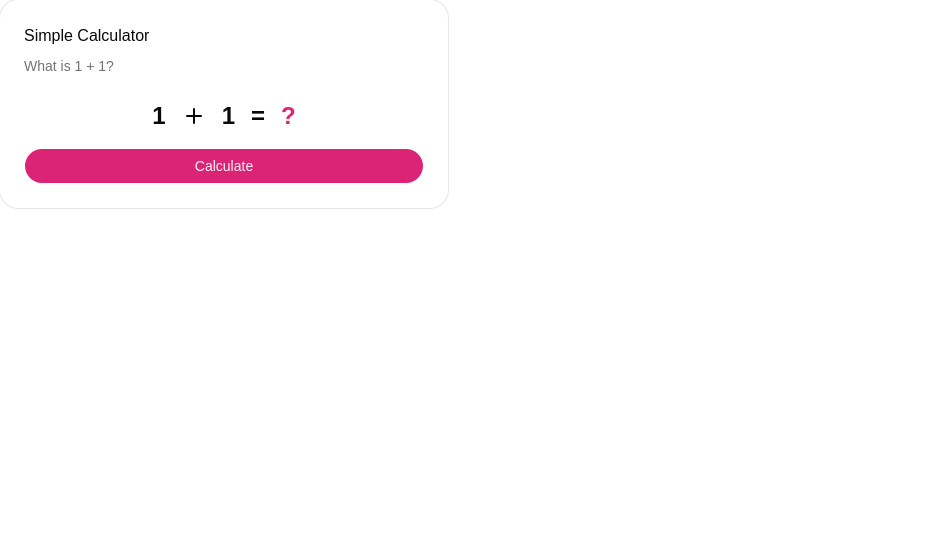
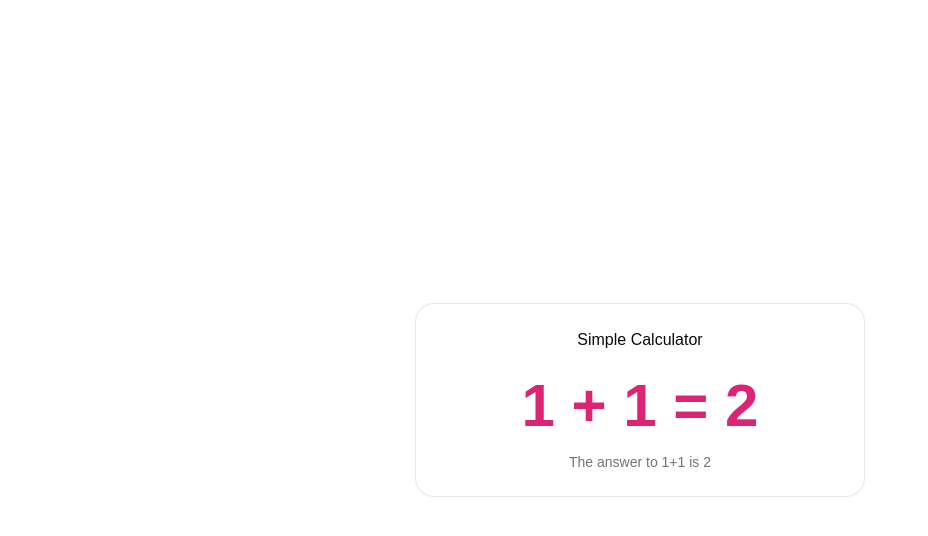
Before and after one commit to cte/todo, a React (Vite) app: page / in a window 1280 px wide. Shown: the top 536 px of the page, without its empty margins (0-928 px from the left). Built offline with nearby package versions, Linux system fonts and the light colour scheme.

Commit message:
feat: add calculator component that displays 1+1=2

```diff
--- a/src/components/calculator.tsx
+++ b/src/components/calculator.tsx
@@ -1,33 +1,27 @@
-import * as React from "react"
-import { Card, CardContent, CardDescription, CardHeader, CardTitle } from "@/components/ui/card"
-import { Button } from "@/components/ui/button"
-import { PlusIcon } from "lucide-react"
+import { Card, CardContent, CardHeader, CardTitle } from "@/components/ui/card"
 
 export function Calculator() {
-  const [result, setResult] = React.useState<number | null>(null)
-
-  const calculate = () => {
-    setResult(1 + 1)
-  }
+  const num1 = 1
+  const num2 = 1
+  const result = num1 + num2
 
   return (
+    <div className="flex min-h-screen items-center justify-center p-4">
       <Card className="w-full max-w-md">
         <CardHeader>
-        <CardTitle>Simple Calculator</CardTitle>
-        <CardDescription>What is 1 + 1?</CardDescription>
+          <CardTitle className="text-center">Simple Calculator</CardTitle>
         </CardHeader>
-      <CardContent className="space-y-4">
-        <div className="flex items-center justify-center gap-4 text-2xl font-semibold">
-          <span>1</span>
-          <PlusIcon className="h-6 w-6" />
-          <span>1</span>
-          <span>=</span>
-          <span className="text-primary">{result !== null ? result : "?"}</span>
+        <CardContent>
+          <div className="flex flex-col items-center gap-4">
+            <div className="text-6xl font-bold text-primary">
+              {num1} + {num2} = {result}
             </div>
-        <Button onClick={calculate} className="w-full">
-          Calculate
-        </Button>
+            <p className="text-muted-foreground text-center">
+              The answer to 1+1 is {result}
+            </p>
+          </div>
         </CardContent>
       </Card>
+    </div>
   )
 }
```
Lines whose indentation alone changed are shown as unchanged.
